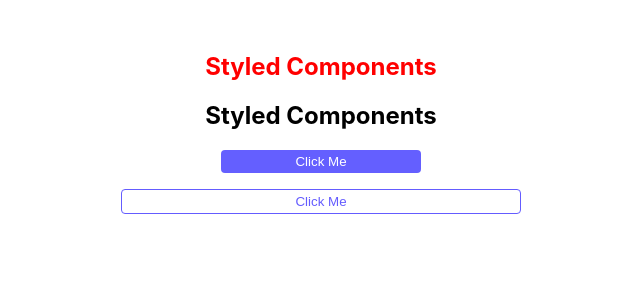
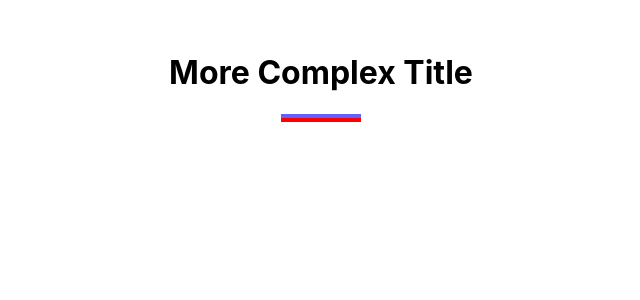
Before and after one commit to roy-11/react-demo, a React (Create React App) app in the folder sample01_styled-components/: page / in a window 1280 px wide. Shown: the top 300 px of the page, without its empty margins (319-959 px from the left). Built offline with nearby package versions, Linux system fonts and the light colour scheme.

Commit message:
feat(sample01): add ComplexTitle and Random

```diff
--- a/sample01_styled-components/src/App.js
+++ b/sample01_styled-components/src/App.js
@@ -1,13 +1,11 @@
-import BasicTitle from "./components/BasicTitle";
-import { DefaultButton, HipsterButton } from "./components/Button";
+import ComplexTitle from "./components/ComplexTitle";
+import Random from "./components/Random";
 
 function App() {
   return (
     <div style={{ padding: "2rem" }}>
-      <BasicTitle special>Styled Components</BasicTitle>
-      <BasicTitle>Styled Components</BasicTitle>
-      <DefaultButton>click me</DefaultButton>
-      <HipsterButton>click me</HipsterButton>
+      <ComplexTitle title={"more complex title"} />
+      <Random />
     </div>
   );
 }
--- /dev/null
+++ b/sample01_styled-components/src/components/ComplexTitle.js
@@ -0,0 +1,26 @@
+import React from "react";
+import styled from "styled-components";
+
+const ComplexTitle = ({ title }) => {
+  return (
+    <Wrapper>
+      <h1>{title}</h1>
+      <div className="underline"></div>
+    </Wrapper>
+  );
+};
+
+const Wrapper = styled.div`
+  h1 {
+    text-transform: capitalize;
+    text-align: center;
+  }
+  .underline {
+    width: 5rem;
+    height: 0.25rem;
+    background: #645fff;
+    margin: 0 auto;
+  }
+`;
+
+export default ComplexTitle;
--- /dev/null
+++ b/sample01_styled-components/src/components/Random.js
@@ -0,0 +1,25 @@
+import React from "react";
+import styled from "styled-components";
+
+const Random = () => {
+  return (
+    <Wrapper>
+      <div className="underline"></div>
+    </Wrapper>
+  );
+};
+
+const Wrapper = styled.div`
+  h1 {
+    text-transform: capitalize;
+    text-align: center;
+  }
+  .underline {
+    width: 5rem;
+    height: 0.25rem;
+    background: red;
+    margin: 0 auto;
+  }
+`;
+
+export default Random;
```
